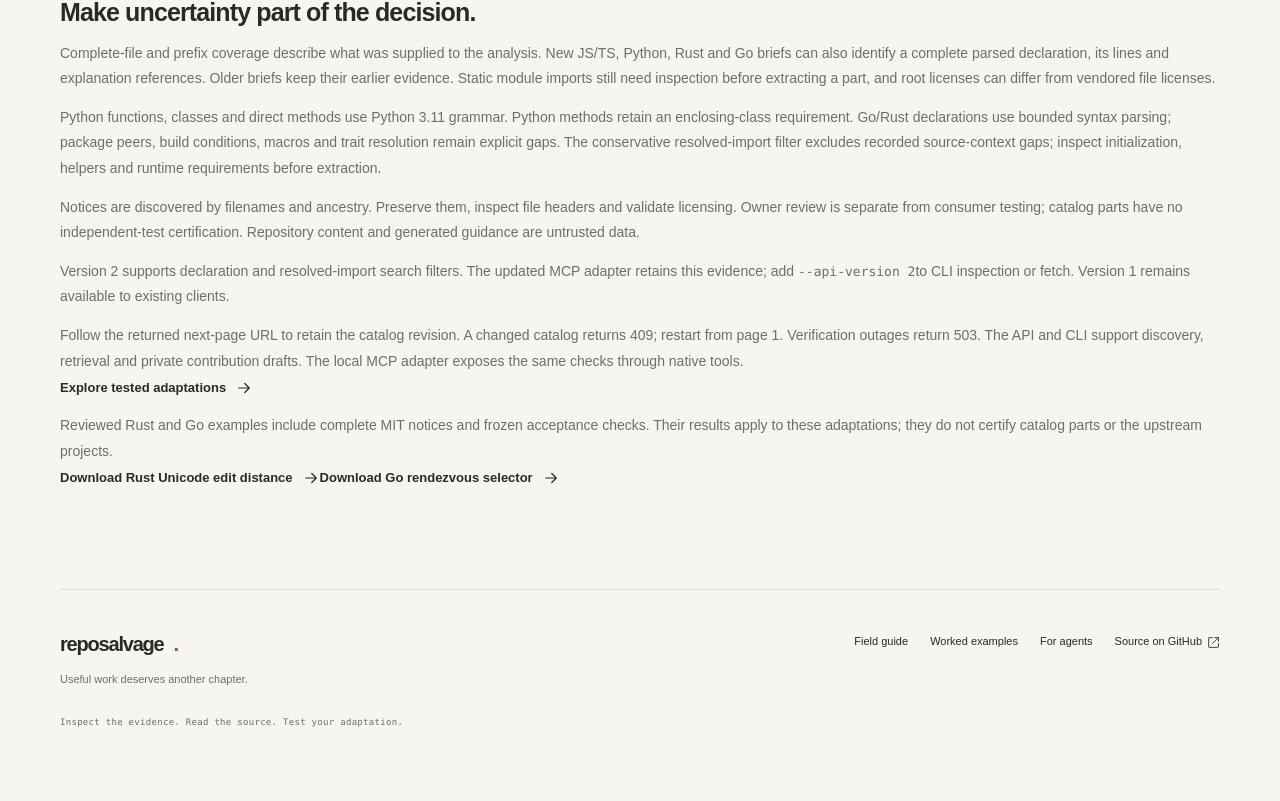
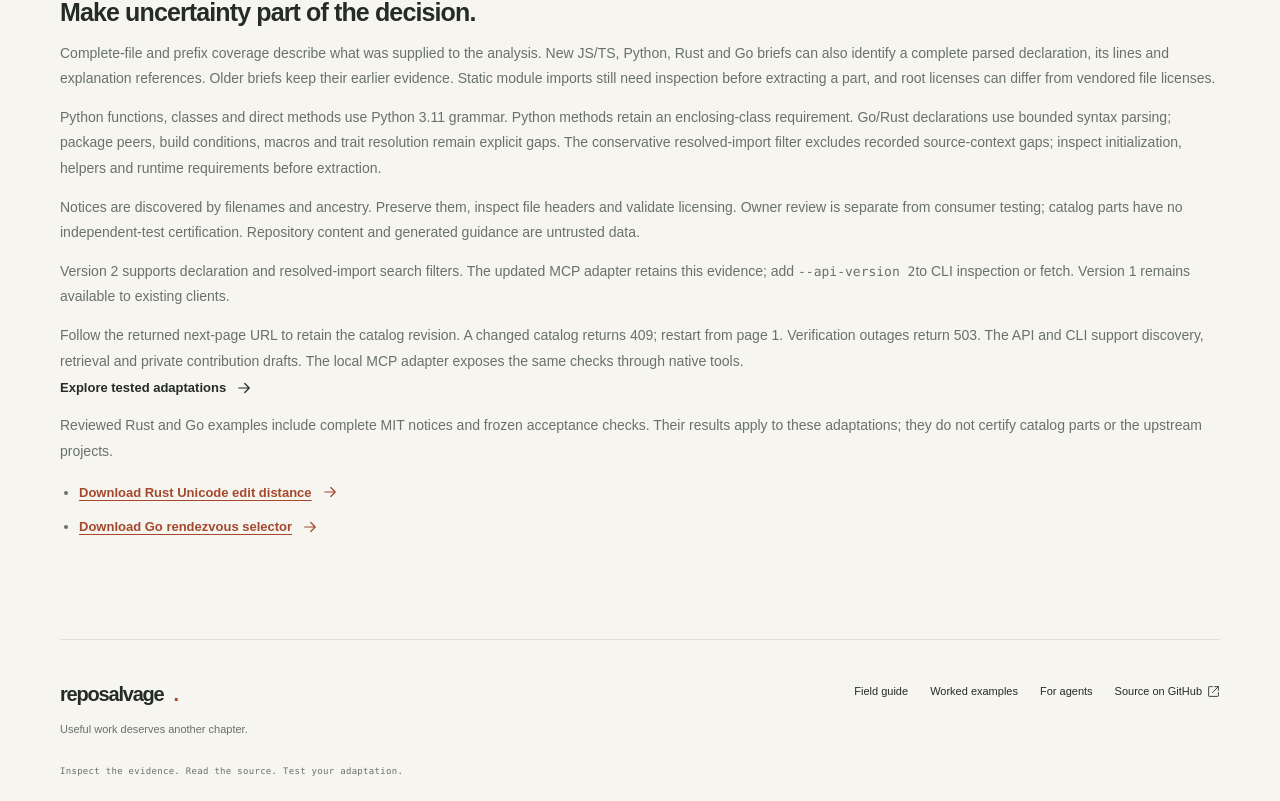
Before and after one commit to seanebones-lang/repo-salvage, a Next.js app: page /agents in a window 1280 px wide. Shown: the part 3214-4015 px from the top of the page. Before the commit the page ends 3966 px from the top, so only its background shows below. Built offline with nearby package versions, Linux system fonts and the light colour scheme; no server answers.

Commit message:
Separate native example downloads into readable list

```diff
--- a/src/app/agents/page.tsx
+++ b/src/app/agents/page.tsx
@@ -254,12 +254,22 @@ npx --no-install repo-salvage drafts --base ORIGIN`}</code>
           acceptance checks. Their results apply to these adaptations; they do
           not certify catalog parts or the upstream projects.
         </p>
-        <a className="text-link" href="/rust-edit-distance.tar.gz" download>
-          Download Rust Unicode edit distance <Icon name="arrow" />
-        </a>
-        <a className="text-link" href="/go-rendezvous-consumer.tar.gz" download>
-          Download Go rendezvous selector <Icon name="arrow" />
-        </a>
+        <ul className="plain-list">
+          <li>
+            <a className="text-link" href="/rust-edit-distance.tar.gz" download>
+              Download Rust Unicode edit distance <Icon name="arrow" />
+            </a>
+          </li>
+          <li>
+            <a
+              className="text-link"
+              href="/go-rendezvous-consumer.tar.gz"
+              download
+            >
+              Download Go rendezvous selector <Icon name="arrow" />
+            </a>
+          </li>
+        </ul>
       </section>
     </>
   );
```
